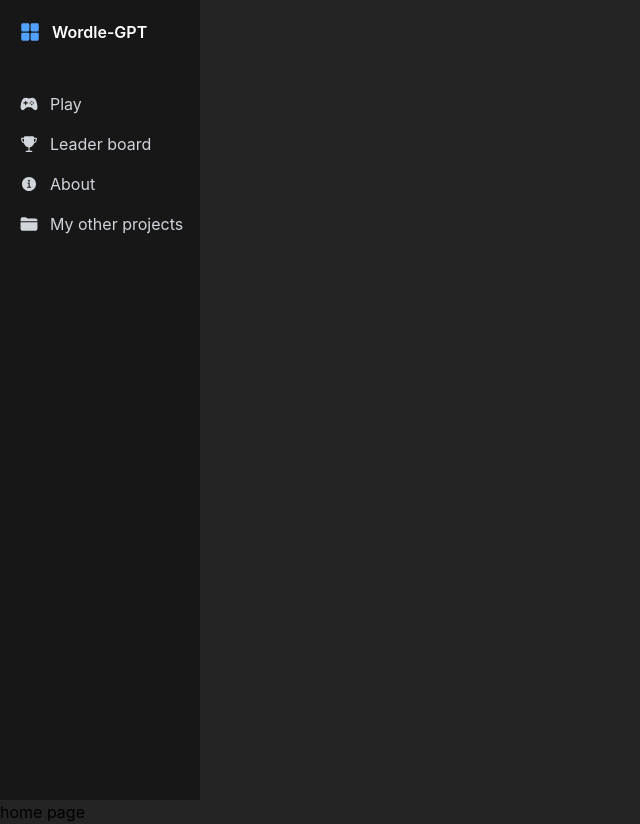
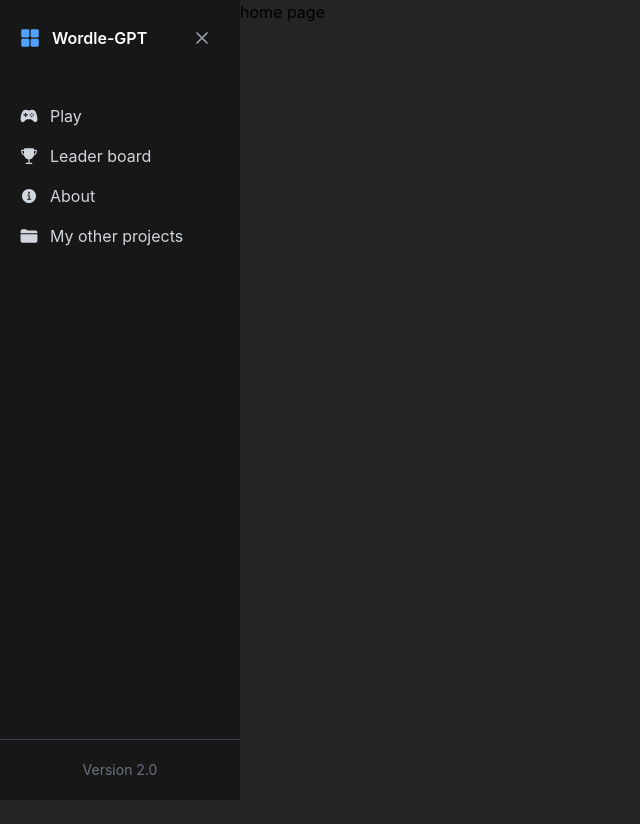
Before and after one commit to kikoDevv/Wordle-GPT, a Next.js app: page / in a window 1280 px wide. Shown: the whole page, without its empty margins (0-640 px from the left). After the commit the page ends 800 px from the top, so only its background shows below. Built offline with nearby package versions, Linux system fonts and the light colour scheme.

Commit message:
sidebar is added

```diff
--- a/src/UI/sidebar/Sidebar.tsx
+++ b/src/UI/sidebar/Sidebar.tsx
@@ -1,4 +1,4 @@
-"use client"
+"use client";
 import React from "react";
 import {
 	IoGameController,
@@ -10,11 +10,32 @@ import {
 
 export default function Sidebar() {
 	return (
-		<div className="bg-neutral-900 h-dvh w-50">
-			<div className="flex items-center p-5">
+		<div className="bg-neutral-900 h-dvh w-60 flex flex-col">
+			{/*--------- slider head ----------*/}
+			<div className="flex items-center p-5 select-none">
 				<IoGrid className="mr-3 text-xl text-blue-400" />
 				<h1 className="text-white font-semibold">Wordle-GPT</h1>
+				<button
+					className="ml-auto p-2 hover:bg-gray-800 rounded-lg transition-colors duration-200 text-gray-400 hover:text-white hover:cursor-pointer"
+					title="Close sidebar"
+				>
+					<svg
+						width="20"
+						height="20"
+						fill="none"
+						viewBox="0 0 24 24"
+						stroke="currentColor"
+						strokeWidth="2"
+					>
+						<path
+							strokeLinecap="round"
+							strokeLinejoin="round"
+							d="M6 18L18 6M6 6l12 12"
+						/>
+					</svg>
+				</button>
 			</div>
+			{/*--------- slider body ----------*/}
 			<ul className="grid py-5">
 				<li className="hover:bg-gray-800 hover:cursor-pointer pl-5 py-2 rounded-sm flex items-center text-gray-300 hover:text-white transition-colors">
 					<IoGameController className="mr-3 text-lg" />
@@ -33,6 +54,10 @@ export default function Sidebar() {
 					My other projects
 				</li>
 			</ul>
+			{/*--------- slider foot ----------*/}
+			<div className="flex justify-center mt-auto p-5 border-t border-gray-700">
+				<p className="text-gray-500 text-sm">Version 2.0</p>
+			</div>
 		</div>
 	);
 }
--- a/src/app/layout.tsx
+++ b/src/app/layout.tsx
@@ -15,8 +15,10 @@ export default function RootLayout({
 	return (
 		<html lang="en">
 			<body>
-				<Sidebar />
-				{children}
+				<div className="flex">
+					<Sidebar />
+					{children}
+				</div>
 			</body>
 		</html>
 	);
```
